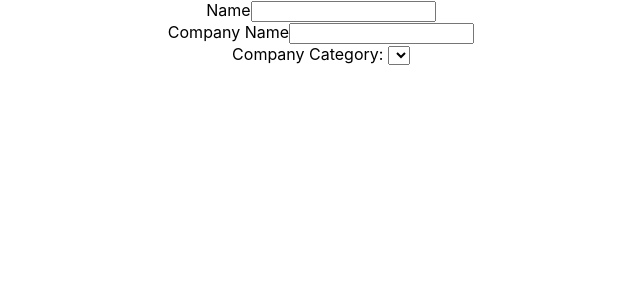
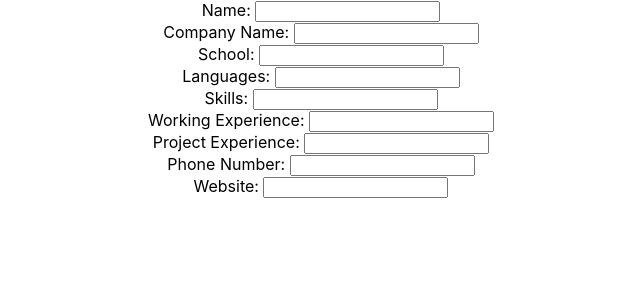
Before and after one commit to katie-truong/cover-me, a React (Create React App) app in the folder client/: page / in a window 1280 px wide. Shown: the top 300 px of the page, without its empty margins (319-959 px from the left). Built offline with nearby package versions, Linux system fonts and the light colour scheme.

Commit message:
Add typing form

```diff
--- a/client/src/Form.js
+++ b/client/src/Form.js
@@ -151,24 +151,49 @@ class Form extends React.Component {
 				<div>
         	<form>
 						<div>
-        			<label>Name</label>
+        			<label>Name: </label>
 							<input type="text" name="name" onChange={this.handleChange} />
 						</div>
 
 						<div>
-							<label>Company Name</label>
+							<label>Company Name: </label>
 							<input type="text" name="companyName" onChange={this.handleChange} />
 						</div>
 
 						<div>
-              <label>Company Category: </label>
-							<select
-									name="companyCategory"
-                  value={this.state.companyCategory[0]}
-                  onChange={this.handleChange}>
-									{console.log(typeof(this.state.companyCategory))}
-            	</select>
-            </div>
+							<label>School: </label>
+							<input type="text" name="school" onChange={this.handleChange} />
+						</div>
+
+						<div>
+							<label>Languages: </label>
+							<input type="text" name="languages" onChange={this.handleChange} />
+						</div>
+
+						<div>
+							<label>Skills: </label>
+							<input type="text" name="skills" onChange={this.handleChange} />
+						</div>
+
+						<div>
+							<label>Working Experience: </label>
+							<input type="text" name="workingExperience" onChange={this.handleChange} />
+						</div>
+
+						<div>
+							<label>Project Experience: </label>
+							<input type="text" name="projectExperience" onChange={this.handleChange} />
+						</div>
+
+						<div>
+							<label>Phone Number: </label>
+							<input type="text" name="phoneNumber" onChange={this.handleChange} />
+						</div>
+
+						<div>
+							<label>Website: </label>
+							<input type="text" name="websiteLink" onChange={this.handleChange} />
+						</div>
 					</form>
 				</div>
       );
```
